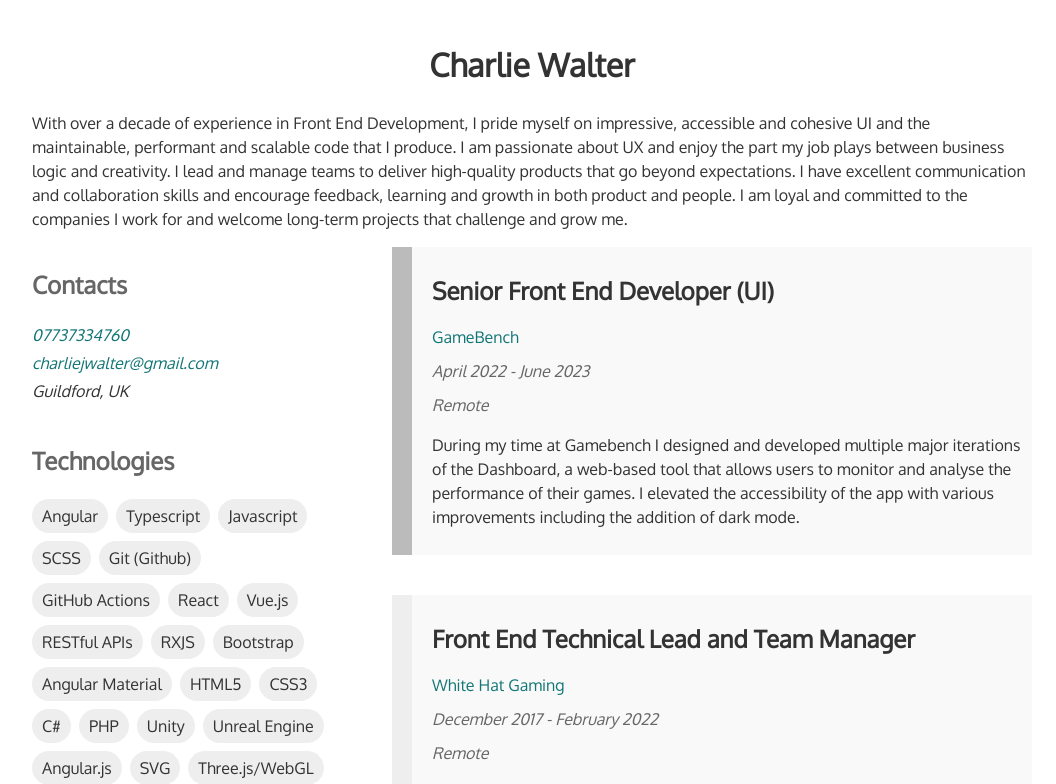
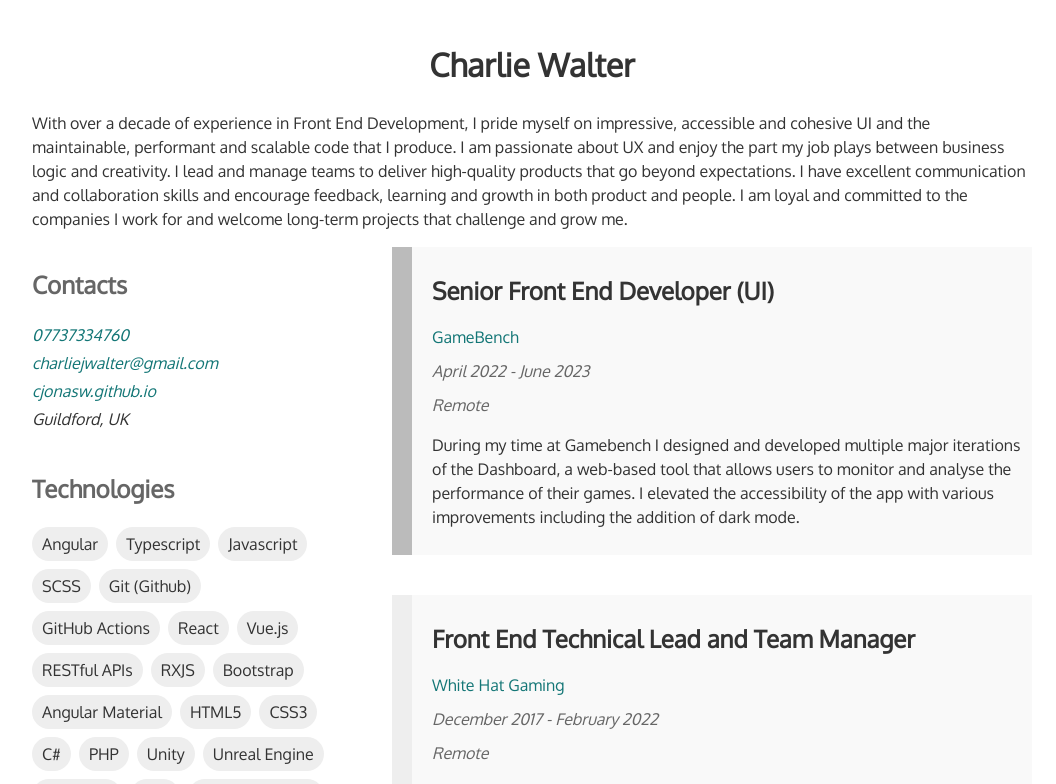
Before and after one commit to cjonasw/cjonasw.github.io, an Angular app: page / in a window 1280 px wide. Shown: the top 784 px of the page, without its empty margins (108-1164 px from the left). Built offline with nearby package versions, Linux system fonts and the light colour scheme.

Commit message:
Add CV website link and compiled files for Github Pages

```diff
--- a/src/app/app.component.html
+++ b/src/app/app.component.html
@@ -25,6 +25,7 @@
     <address class="contacts">
       <a href="tel:{{cv.contacts.phone}}">{{cv.contacts.phone}}</a>
       <a href="mailto:{{cv.contacts.email}}">{{cv.contacts.email}}</a>
+      <a href="https://{{cv.contacts.website}}">{{cv.contacts.website}}</a>
       <span>{{cv.contacts.location}}</span>
     </address>
   </section>
--- a/src/app/cv.json
+++ b/src/app/cv.json
@@ -4,6 +4,7 @@
     "contacts": {
       "phone": "07737334760",
       "email": "charliejwalter@gmail.com",
+      "website": "cjonasw.github.io",
       "location": "Guildford, UK"
     },
     "career": [
```
Also changed, not shown: 14 other files (tests, documents, lock files or other folders).
